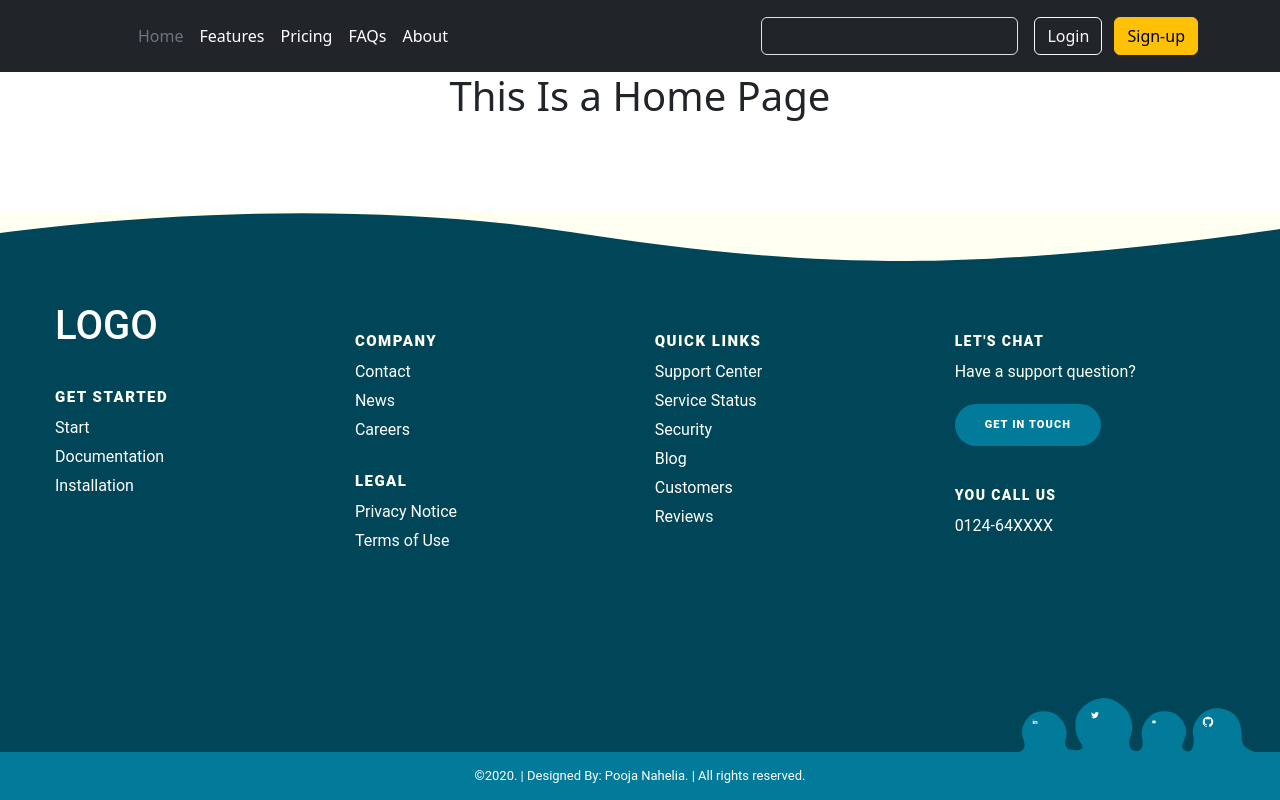
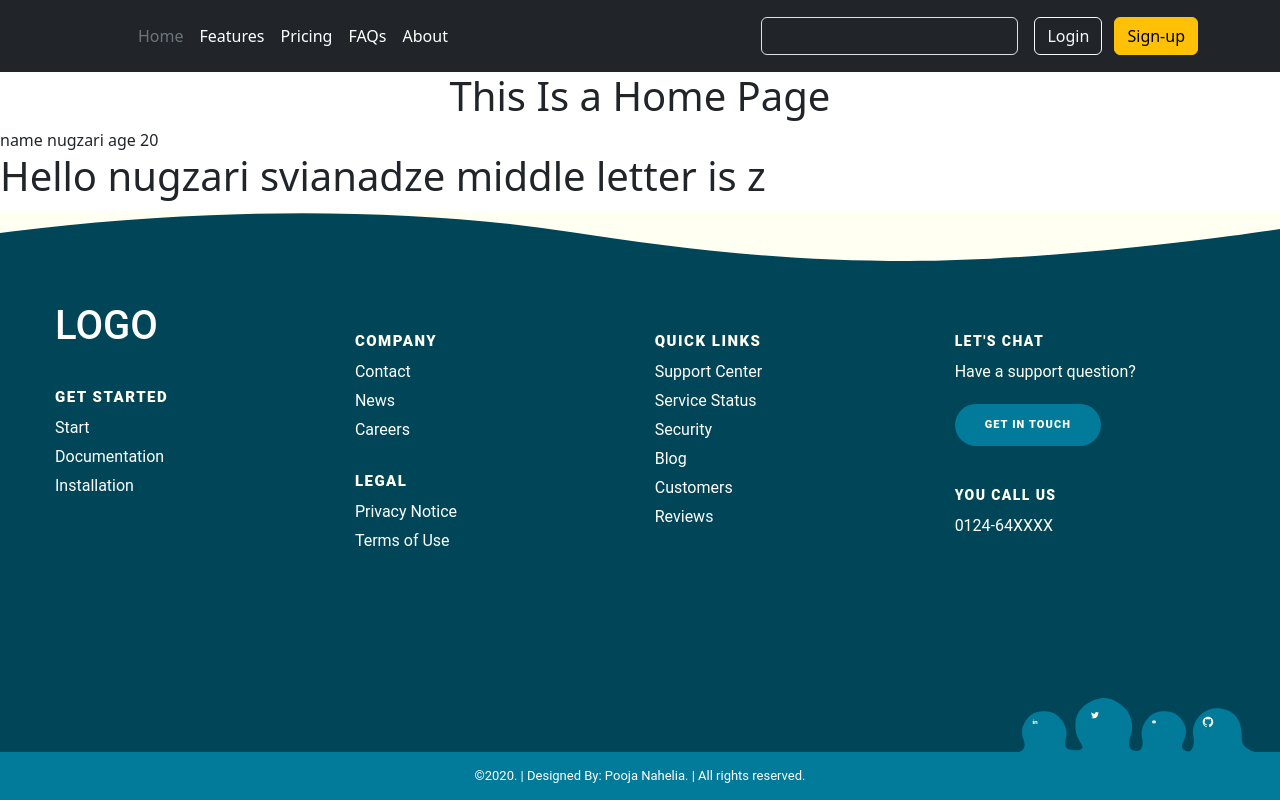
Before and after one commit to nugosvianadze/jinja2-mziuri, a Flask app: page / in a window 1280 px wide. Run offline with Flask 3, Linux system fonts and the light colour scheme.

Commit message:
initial commit

```diff
--- a/app.py
+++ b/app.py
@@ -2,12 +2,25 @@ from flask import Flask, render_template
 
 app = Flask(__name__)
 
+
+def middle(value):
+    if len(value) % 2 == 1:
+        len_value = (len(value) - 1) / 2
+        value = value[int(len_value)]
+    return value
+
+
+print(app.jinja_env.filters)
+app.jinja_env.filters['middle'] = middle
+
 @app.route('/')
 @app.route('/home')
 def home():
-    first_name, last_name = 'nugo', 'svianadze'
+    first_name, last_name = 'nugzari', 'svianadze'
+    num = 25
+    d = {'name': 'nugzari', 'age': 20}
     return render_template('home.html', first_name=first_name,
-                           last_name=last_name)
+                           last_name=last_name, num=num, d=d)
 
 if __name__ == '__main__':
-    app.run(debug=True)
+    app.run(debug=True, port=5100)
--- a/templates/home.html
+++ b/templates/home.html
@@ -4,4 +4,11 @@ Home Page
 {% endblock %}
 {% block body %}
 <h1 style="text-align: center">This Is a Home Page</h1>
+    {% for key, value in d.items() %}
+    {{ key }} {{ value }}
+    {% endfor %}
+    <h1>
+    Hello {{ first_name }} {{ last_name }}
+    middle letter is {{ first_name|middle }}
+    </h1>
 {% endblock %}
```
Also changed, not shown: 1 other file.
